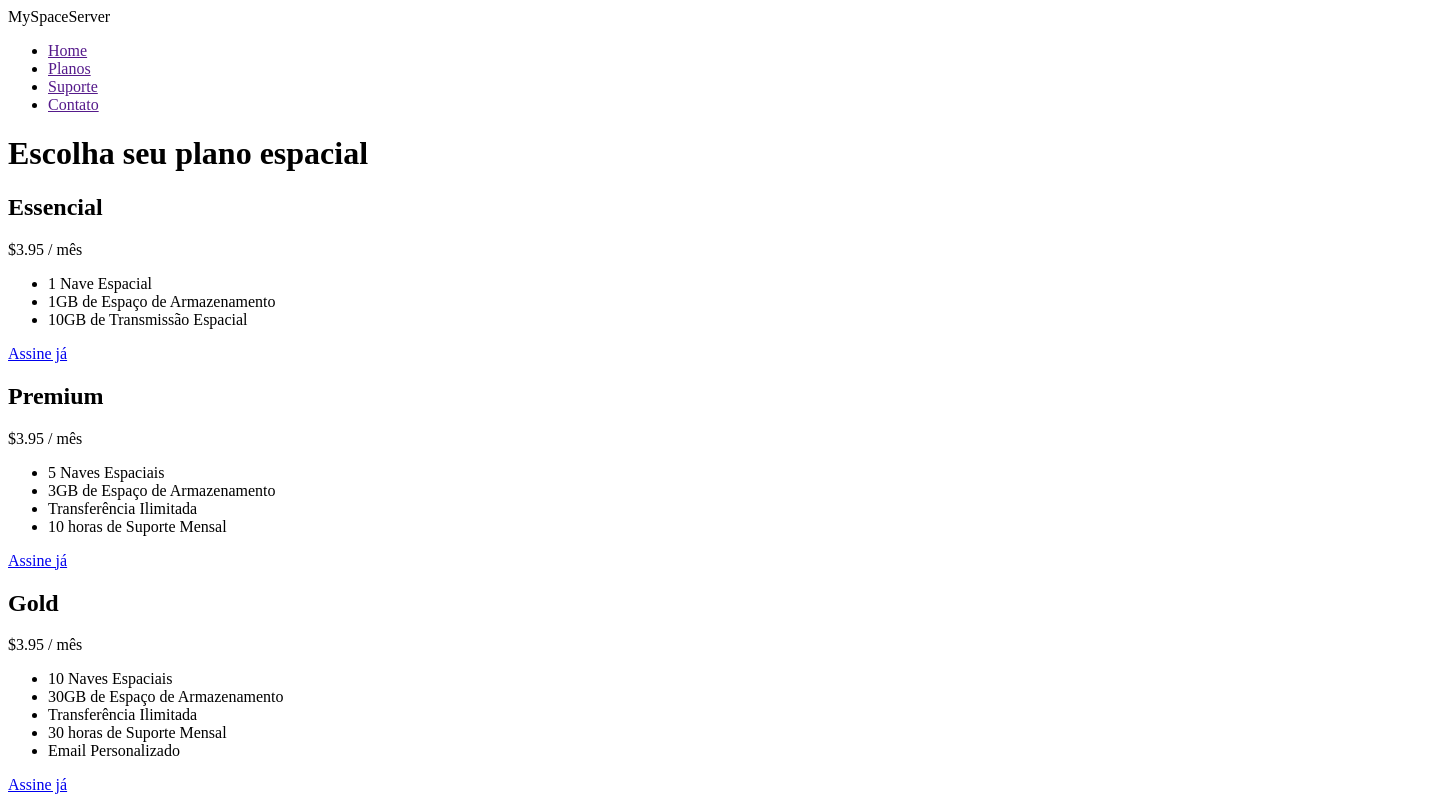
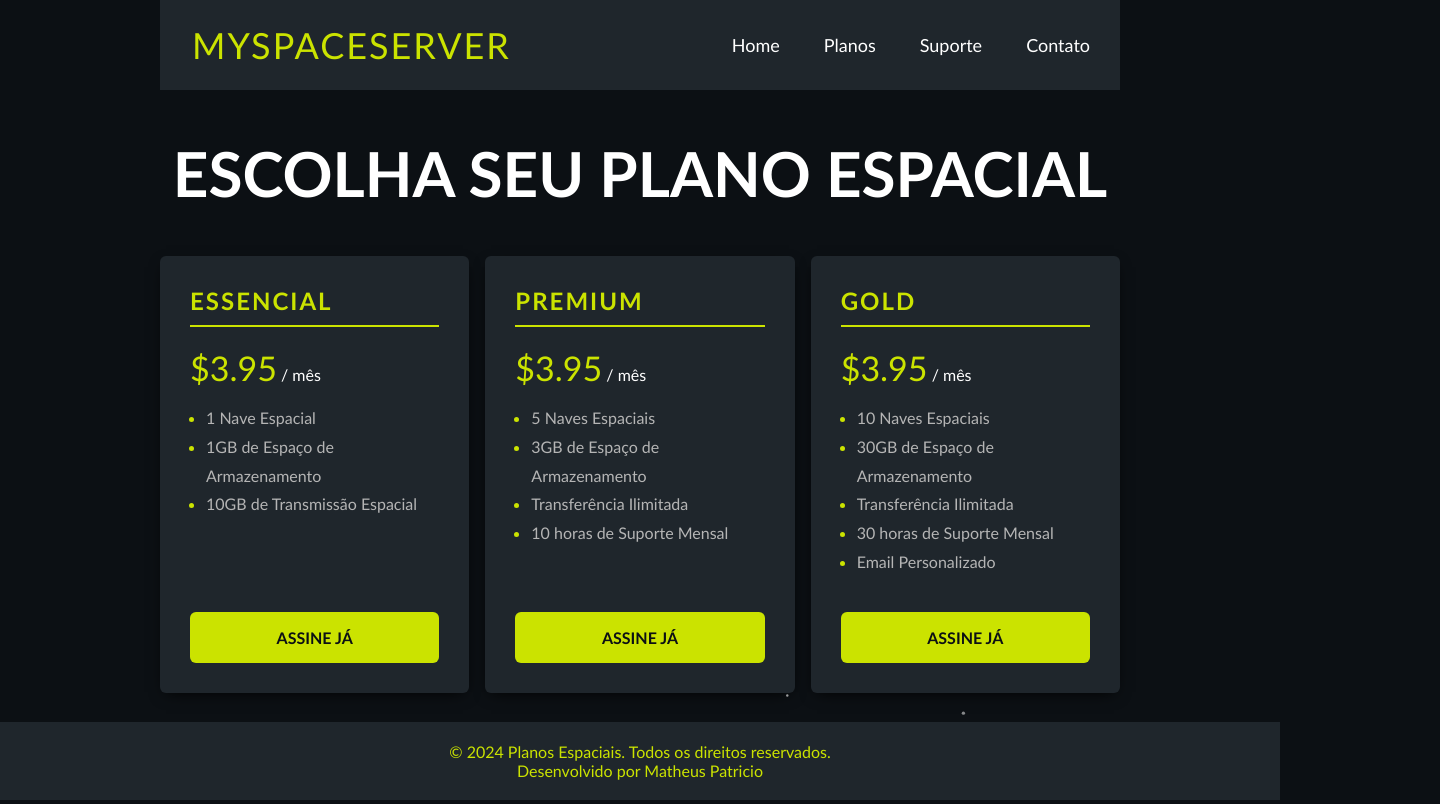
Before and after one commit to MatheusPatricioo/paginaPlanos2, a plain HTML site: page index.html in a window 1280 px wide. Shown: the top 804 px of the page, 1440 px wide, since content can reach past the window. Drawn offline with Linux system fonts and the light colour scheme.

Commit message:
update
planos espaciais

```diff
--- a/estilo/style.css
+++ b/estilo/style.css
@@ -0,0 +1,148 @@
+body {
+    background-color: #0c1014;
+    color: white;
+    width: 90%;
+    max-width: 960px;
+    margin: 0 auto;
+    font-family: 'Gill Sans', 'Gill Sans MT', Calibri, 'Trebuchet MS', sans-serif;
+    padding-bottom: 60px; /* Adiciona espaço para o footer */
+}
+
+.main-title {
+    font-size: 62px;
+    text-transform: uppercase;
+    text-align: center;
+    margin: 46px 0;
+    position: relative;
+    z-index: 1;
+}
+
+.main-title::after {
+    content: "";
+    position: absolute;
+    left: 0;
+    bottom: -10px;
+    width: 100%;
+    height: 2px;
+    background-color: #ffcc00;
+    transform: scaleX(0);
+    transition: transform 0.3s ease;
+}
+
+.main-title:hover::after {
+    transform: scaleX(1);
+}
+
+.header {
+    display: flex;
+    background-color: #1f262c;
+    padding: 16px;
+    justify-content: space-between;
+    align-items: center;
+}
+
+.header__logo {
+    font-size: 36px;
+    text-transform: uppercase;
+    margin-left: 16px;
+    letter-spacing: 2px;
+    color: #cbe300;
+}
+
+.header__nav ul {
+    display: flex;
+    list-style-type: none;
+    font-size: 18px;
+    gap: 16px;
+}
+
+.header__nav a {
+    color: white;
+    text-decoration: none;
+    padding: 14px;
+    border-radius: 6px;
+}
+
+.header__nav a:hover {
+    background-color: #ffcc00;
+    color: #0c1014;
+    transition: background-color 0.3s ease, color 0.3s ease;
+}
+
+.pricing {
+    display: flex;
+    gap: 16px;
+}
+
+.pricing-plan {
+    flex: 1;
+    background-color: #1f262c;
+    padding: 30px;
+    border-radius: 6px;
+    box-shadow: 0 5px 15px -6px black;
+    display: flex;
+    flex-direction: column;
+}
+
+.class-plan__title {
+    text-transform: uppercase;
+    border-bottom: 2px solid #cbe300;
+    margin-top: 0;
+    padding-bottom: 10px;
+    letter-spacing: 2px;
+    color: #cbe300;
+}
+
+.pricing-plan p {
+    margin-top: 0;
+}
+
+.pricing-plan__price {
+    font-size: 34px;
+    color: #cbe300;
+}
+
+.pricing-plan__features {
+    margin: 0 0 35px;
+    color: #b5b5b5;
+    padding-left: 16px;
+    line-height: 1.8;
+    flex: 1;
+}
+
+.pricing-plan__features li::marker {
+    color: #cbe300;
+}
+
+.pricing-plan__cta {
+    text-decoration: none;
+    color: #0c1014;
+    background-color: #cbe300;
+    border-radius: 6px;
+    text-transform: uppercase;
+    font-size: 16px;
+    font-weight: bold;
+    padding: 16px 10px;
+    text-align: center;
+}
+
+.pricing-plan__cta:hover {
+    outline: 2px solid #cbe300;
+    background-color: transparent;
+    color: white;
+}
+
+.footer {
+    background-color: #1f262c;
+    color: #cbe300;
+    padding: 20px 0;
+    text-align: center;
+    position: fixed; /* Fixa o footer na parte inferior */
+    left: 0;
+    bottom: 0;
+    width: 100%;
+}
+
+.footer__content p {
+    margin: 0;
+}
--- a/index.html
+++ b/index.html
@@ -24,39 +24,48 @@
         <div class="pricing-plan">
             <h2 class="class-plan__title">Essencial</h2>
             <p> <span class="pricing-plan__price">$3.95</span> / mês</p>
-            <ul class="pricing-plan__feacture">
+            <ul class="pricing-plan__features">
                 <li>1 Nave Espacial</li>
                 <li>1GB de Espaço de Armazenamento</li>
                 <li>10GB de Transmissão Espacial</li>
             </ul>
-            <a href="#">Assine já</a>
+            <a href="#" class="pricing-plan__cta">Assine já</a>
         </div>
 
         <div class="pricing-plan">
             <h2 class="class-plan__title">Premium</h2>
             <p> <span class="pricing-plan__price">$3.95</span> / mês</p>
-            <ul class="pricing-plan__feacture">
+            <ul class="pricing-plan__features">
                 <li>5 Naves Espaciais</li>
                 <li>3GB de Espaço de Armazenamento</li>
                 <li>Transferência Ilimitada</li>
                 <li>10 horas de Suporte Mensal</li>
             </ul>
-            <a href="#">Assine já</a>
+            <a href="#" class="pricing-plan__cta">Assine já</a>
         </div>
 
         <div class="pricing-plan">
             <h2 class="class-plan__title">Gold</h2>
             <p> <span class="pricing-plan__price">$3.95</span> / mês</p>
-            <ul class="pricing-plan__feacture">
+            <ul class="pricing-plan__features">
                 <li>10 Naves Espaciais</li>
                 <li>30GB de Espaço de Armazenamento</li>
                 <li>Transferência Ilimitada</li>
                 <li>30 horas de Suporte Mensal</li>
                 <li>Email Personalizado</li>
             </ul>
-            <a href="#">Assine já</a>
+            <a href="#" class="pricing-plan__cta">Assine já</a>
         </div>
+    </section>
 
-    </section>
+    <footer class="footer">
+        <div class="footer__content">
+            <p>&copy; 2024 Planos Espaciais. Todos os direitos reservados.</p>
+            <p>Desenvolvido por Matheus Patricio</p>
+        </div>
+    </footer>
+
+    <!-- Inclua o arquivo JavaScript -->
+    <script src="script.js"></script>
 </body>
 </html>
--- a/script.js
+++ b/script.js
@@ -0,0 +1,87 @@
+document.addEventListener('DOMContentLoaded', function () {
+    function createSpaceBackground() {
+        const canvas = document.createElement('canvas');
+        const ctx = canvas.getContext('2d');
+
+        canvas.width = window.innerWidth;
+        canvas.height = window.innerHeight;
+
+        const stars = [];
+        const comets = []; // Array para armazenar os cometas
+
+        for (let i = 0; i < 100; i++) {
+            stars.push({
+                x: Math.random() * canvas.width,
+                y: Math.random() * canvas.height,
+                radius: Math.random() * 2,
+                alpha: Math.random() * 0.5 + 0.5,
+                glowing: Math.random() > 0.5
+            });
+        }
+
+        for (let i = 0; i < 5; i++) { // Criando 5 cometas
+            comets.push({
+                x: Math.random() * canvas.width,
+                y: Math.random() * canvas.height,
+                speed: Math.random() * 2 + 1, // Velocidade do cometa
+                length: Math.random() * 30 + 10, // Comprimento do cometa
+                angle: Math.random() * Math.PI * 2 // Ângulo de movimento do cometa
+            });
+        }
+
+        function draw() {
+            ctx.clearRect(0, 0, canvas.width, canvas.height);
+
+            for (let i = 0; i < stars.length; i++) {
+                const star = stars[i];
+
+                if (star.glowing) {
+                    star.alpha += 0.02;
+                } else {
+                    star.alpha -= 0.02;
+                }
+
+                star.alpha = Math.max(0.5, Math.min(1, star.alpha));
+
+                ctx.beginPath();
+                ctx.arc(star.x, star.y, star.radius, 0, Math.PI * 2);
+                ctx.fillStyle = `rgba(255, 255, 255, ${star.alpha})`;
+                ctx.fill();
+
+                if (Math.random() < 0.02) {
+                    star.glowing = !star.glowing;
+                }
+            }
+
+            // Desenhar cometas
+            for (let i = 0; i < comets.length; i++) {
+                const comet = comets[i];
+                ctx.beginPath();
+                ctx.moveTo(comet.x, comet.y);
+                ctx.lineTo(comet.x - Math.cos(comet.angle) * comet.length, comet.y - Math.sin(comet.angle) * comet.length);
+                ctx.strokeStyle = "white";
+                ctx.lineWidth = 1;
+                ctx.stroke();
+
+                // Atualizar posição do cometa
+                comet.x -= Math.cos(comet.angle) * comet.speed;
+                comet.y -= Math.sin(comet.angle) * comet.speed;
+
+                // Reposicionar cometa quando sair da tela
+                if (comet.x < -comet.length || comet.y < -comet.length || comet.x > canvas.width + comet.length || comet.y > canvas.height + comet.length) {
+                    comet.x = Math.random() * canvas.width;
+                    comet.y = Math.random() * canvas.height;
+                    comet.angle = Math.random() * Math.PI * 2;
+                }
+            }
+
+            requestAnimationFrame(draw);
+        }
+
+        draw();
+
+        document.body.appendChild(canvas);
+    }
+
+    createSpaceBackground();
+});
```
